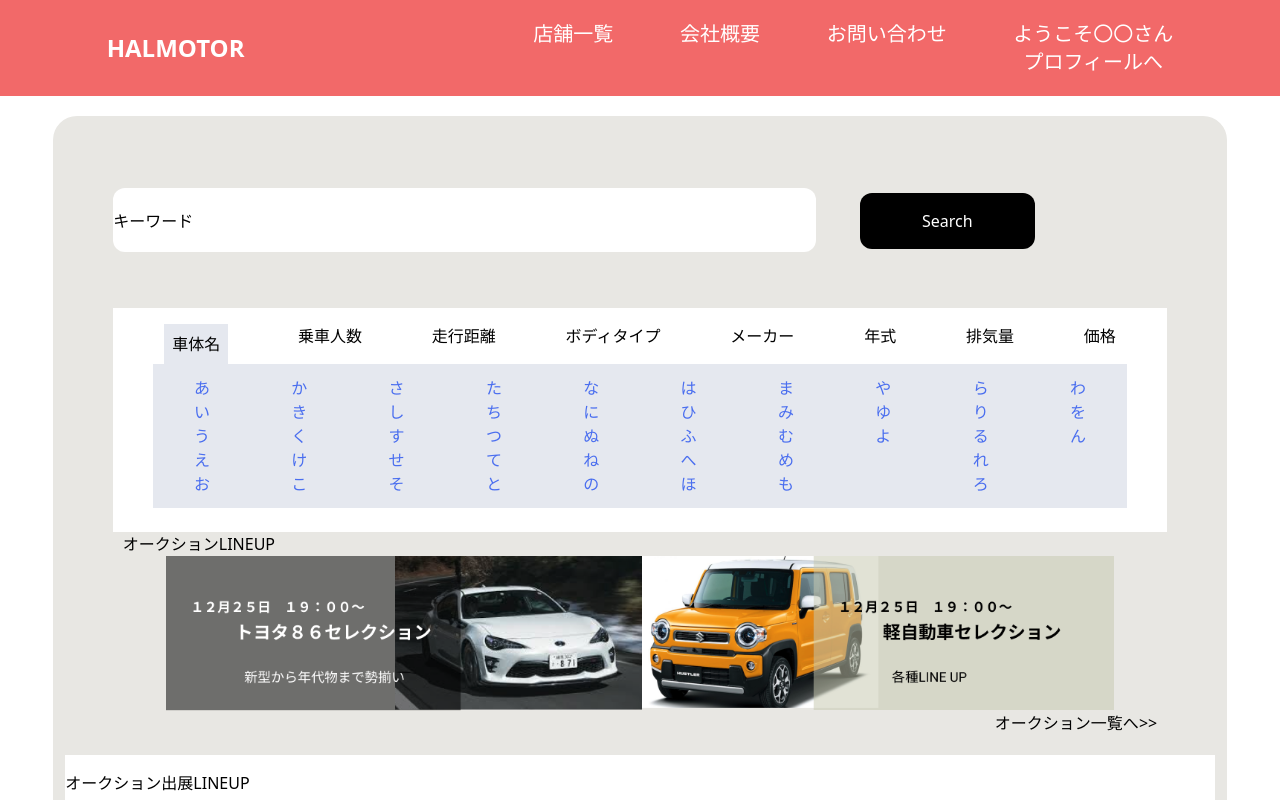
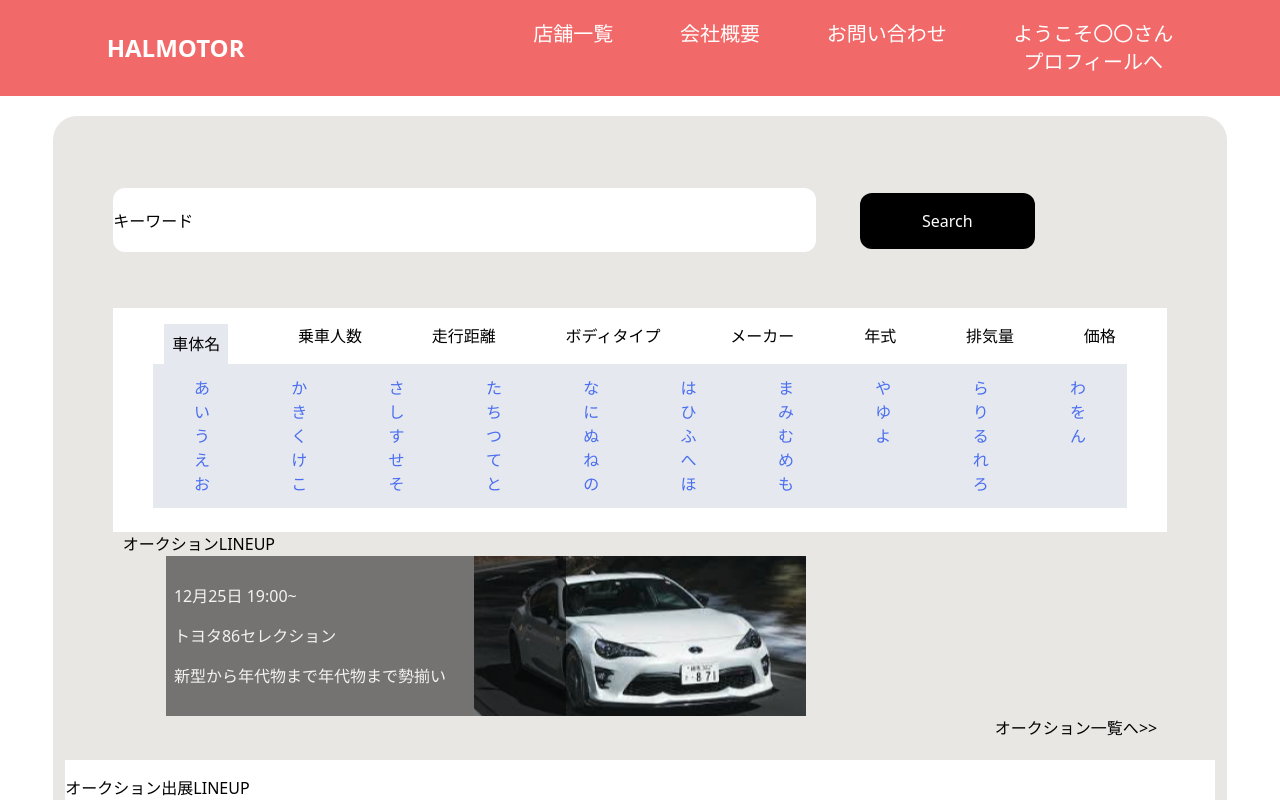
Before and after one commit to case-study07/cs-backend, a Next.js app: page / in a window 1280 px wide. Shown: the top 800 px of the page. Built offline with nearby package versions, Linux system fonts and the light colour scheme.

Commit message:
auctionLabel作成

```diff
--- /dev/null
+++ b/components/ui/AuctionLabels.tsx
@@ -0,0 +1,44 @@
+import Image from "next/image";
+import s from "../../styles/AuctionLabels.module.css";
+
+
+
+const AuctionLabels = () => {
+  const image = "/img/images.png";
+  // const styles = {bgImage:`background-image:${image}`};
+
+  const color = "#020202"
+  return (
+    <div className={s.root}>
+      <a
+        style={{
+          backgroundImage: `url(${image})`,
+          backgroundPosition: "right",
+          backgroundRepeat: "no-repeat",
+          width: "640px",
+          height: "160px",
+        }}
+      >
+        <div
+          className={s.root}
+          style={{
+            height: "160px",
+            backgroundColor: `${color}`,
+            opacity: "0.5",
+            width: "400px",
+          }}
+        >
+          <p className={s.ItemImage}></p>
+          <div className={s.text}>
+            <p>12月25日 19:00~</p>
+            <p>トヨタ86セレクション</p>
+            <p>新型から年代物まで年代物まで勢揃い</p>
+          </div>
+        </div>
+      </a>
+
+    </div>
+  );
+};
+
+export default AuctionLabels;
--- a/components/ui/Footer.tsx
+++ b/components/ui/Footer.tsx
@@ -1,6 +1,7 @@
+import { FC } from "react";
 import s from "../../styles/Footer.module.css";
 
-const Footer = () => {
+const Footer: FC = () => {
   return (
     <>
       <footer className={s.footerBar}>
--- a/components/ui/index.ts
+++ b/components/ui/index.ts
@@ -1,3 +1,4 @@
 export { default as Header } from "./Header"
 export { default as Footer } from "./Footer"
 export { default as Layout } from "./Layout"
+export { default as AuctionLabels } from "./AuctionLabels"
--- a/pages/index.tsx
+++ b/pages/index.tsx
@@ -3,37 +3,23 @@
 import Link from "next/link";
 
 
-import {Layout} from "../components/ui/"
+import {AuctionLabels, Layout} from "../components/ui/"
 import { CarLabelCard } from "components/Card";
 import {Category} from "components/common/";
 
 export default function Home(): ReactNode {
   return (
     <>
-
-
       <Category />
-
-
 
       <article className={s.auctionLabel}>
         <h2>オークションLINEUP</h2>
         <Link href="/" passHref>
           <a>オークション一覧へ{`>>`}</a>
         </Link>
-        <div>
-          <Link href="/" passHref>
-            <a>
-              <img src="../img/86label.png" alt="オークションアイコン" />
-            </a>
-          </Link>
-          <Link href="/" passHref>
-            <a>
-              <img src="../img/lightcar.png" alt="オークションアイコン" />
-            </a>
-          </Link>
-        </div>
+        <AuctionLabels />
       </article>
+
       {/* <!-- ここまで --> */}
 
       {/* <!-- carDetail --> */}
@@ -41,10 +27,7 @@
         <h2>オークション出展LINEUP</h2>
         {/* <!-- carDetail --> */}
 
-
-  <CarLabelCard />
-
-
+        <CarLabelCard />
 
         <div className={s.pager}>
           <p>全1,560</p>
--- /dev/null
+++ b/styles/AuctionLabels.module.css
@@ -0,0 +1,12 @@
+.root {
+    @apply  flex items-center  mx-0 ;
+    width:320px
+    & .ItemImage{
+        order: 2;
+    }
+    & .text{
+        & >* {
+            @apply  p-2 text-white ;
+        };
+    }
+}
```
Also changed, not shown: public/icon.jpeg (renamed from public/img/icon.jpeg), public/img/images.png (added).
